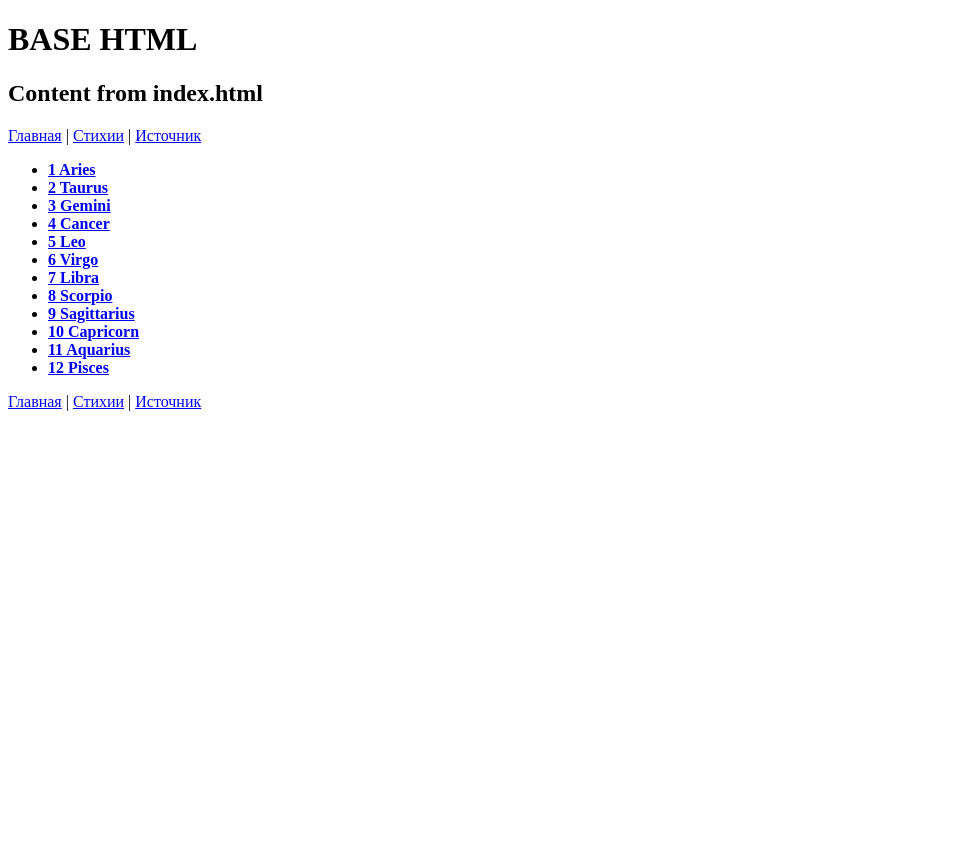
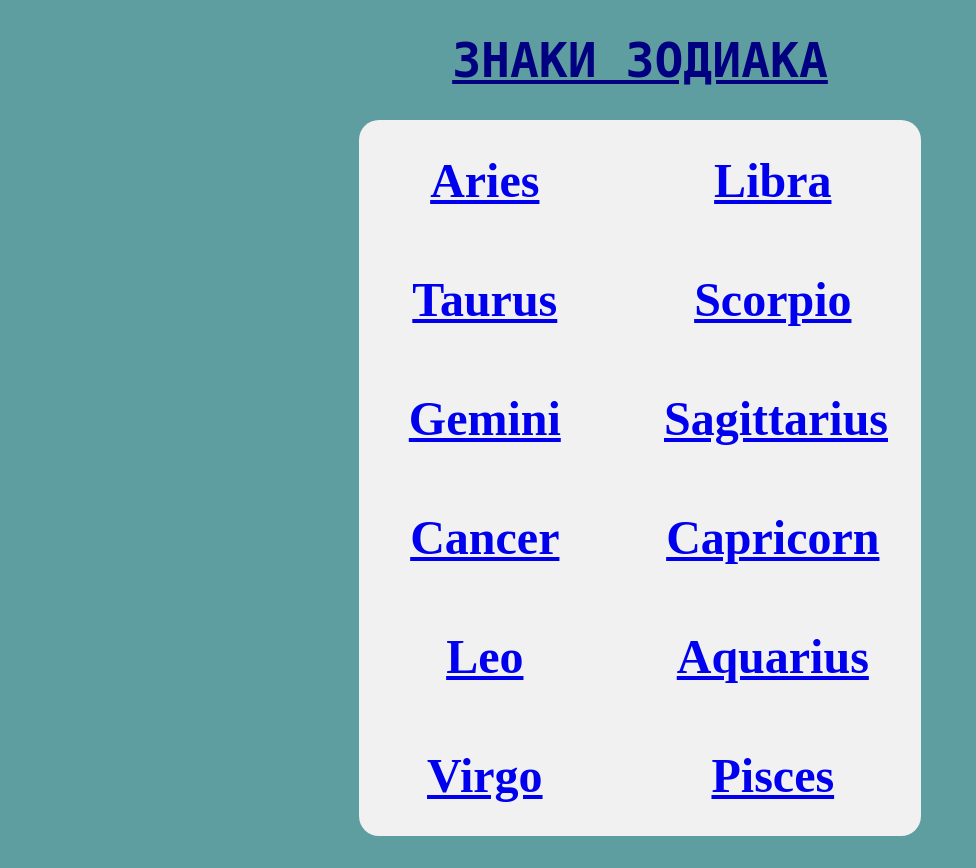
Before and after one commit to ArchOffPy/django_eg, a Django app: page /horoscope/ in a window 1280 px wide. Shown: the whole page, without its empty margins (0-976 px from the left). Before the commit the page ends 411 px from the top, so only its background shows below. Run offline with Django 5.2, Linux system fonts and the light colour scheme.

Commit message:
created globas static directory, base.css, and refactoried all html templates

```diff
--- a/my_page/horoscope/static/horoscope/css/index.css
+++ b/my_page/horoscope/static/horoscope/css/index.css
@@ -0,0 +1,32 @@
+ul {
+  -webkit-column-count: 2;
+  -moz-column-count: 2;
+  column-count: 2;
+  list-style-type: none;
+  background-color: #f1f1f1;
+  width: 90%;
+  max-width: 35rem;
+  border-radius: 20px;
+  margin: 2rem auto;
+  padding: 1px;
+}
+
+
+ul li {
+  text-align: center;
+  width: 80%;
+  font-size: 3rem;
+  padding: 2rem 1rem;
+}
+
+ul a:hover, ul a:active {
+  color: crimson;
+}
+
+h1 {
+  color: navy;
+  text-align: center;
+  font-family: "Andale Mono", AndaleMono, monospace;
+  font-size: 48px;
+  text-decoration: underline;
+}
--- a/my_page/horoscope/templates/horoscope/index.html
+++ b/my_page/horoscope/templates/horoscope/index.html
@@ -1,22 +1,23 @@
-{% extends 'base.html' %} # Расширение базового шаблона
+{% extends 'base.html' %}
 
-# это попадает в блок title базового шаблона base.html
+{% load static %}
+{% block css_additional %}
+    <link rel="stylesheet" href="{% static 'horoscope/css/index.css' %}">
+{% endblock %}
+
+
 {% block title %}
     Menu
 {% endblock %}
 
 
-# это попадает в блок content базового шаблона base.html
+
 {% block content %}
-    <h2>Content from index.html</h2>
-
-    {% include 'includes/navbar.html' %}
-
+    <h1>ЗНАКИ ЗОДИАКА</h1>
     <ul>
     {% for sign in signs %}
-        <li><b><a href="{% url 'name_zodiac' sign_zodiac=sign %}">{{ forloop.counter }} {{ sign|title }}</a></b></li>
+        <li><b><a href="{% url 'name_zodiac' sign_zodiac=sign %}">{{ sign|title }}</a></b></li>
     {% endfor %}
     </ul>
 
-    {% include 'includes/navbar.html' %}
 {% endblock %}
--- a/my_page/horoscope/templates/includes/navbar.html
+++ b/my_page/horoscope/templates/includes/navbar.html
@@ -1,5 +1,8 @@
 <nav>
-    <a href="{% url 'horoscope_index'%}">Главная</a> |
-    <a href="{% url 'get_element_page'%}">Стихии</a> |
+    <a href="{% url 'horoscope_index'%}">Главная</a>
+    <a href="{% url 'get_element_page'%}">Стихии</a>
     <a href="https://www.homeenglish.ru/OtherGoroscop.htm">Источник</a>
+    {% for sign in signs %}
+        <a href="{% url 'name_zodiac' sign_zodiac=sign %}">{{ sign|title }}</a>
+    {% endfor %}
 </nav>
--- a/my_page/horoscope/views.py
+++ b/my_page/horoscope/views.py
@@ -4,22 +4,20 @@
 from django.http import HttpResponse, HttpResponseNotFound, HttpResponseRedirect
 from django.urls import reverse
 from datetime import date as dt
-from dataclasses import dataclass
-# from django.template.loader import render_to_string
 
 signs_zodiac = {
-    'aries': 'Знак зодиака ОВЕН',
-    'taurus': 'Знак зодиака ТЕЛЕЦ',
-    'gemini': 'Знак зодиака БЛИЗНЕЦЫ',
-    'cancer': 'Знак зодиака РАК',
-    'leo': 'Знак зодиака ЛЕВ',
-    'virgo': 'Знак зодиака ДЕВА',
-    'libra': 'Знак зодиака ВЕСЫ',
-    'scorpio': 'Знак зодиака СКОРПИОН',
-    'sagittarius': 'Знак зодиака СТРЕЛЕЦ',
-    'capricorn': 'Знак зодиака КОЗЕРОГ',
-    'aquarius': 'Знак зодиака ВОДОЛЕЙ',
-    'pisces': 'Знак зодиака РЫБЫ'
+    'aries': 'Овен - первый знак зодиака, планета Марс (с 21 марта по 20 апреля).',
+    'taurus': 'Телец - второй знак зодиака, планета Венера (с 21 апреля по 21 мая).',
+    'gemini': 'Близнецы - третий знак зодиака, планета Меркурий (с 22 мая по 21 июня).',
+    'cancer': 'Рак - четвёртый знак зодиака, Луна (с 22 июня по 22 июля).',
+    'leo': 'Лев - пятый знак зодиака, солнце (с 23 июля по 21 августа).',
+    'virgo': 'Дева - шестой знак зодиака, планета Меркурий (с 22 августа по 23 сентября).',
+    'libra': 'Весы - седьмой знак зодиака, планета Венера (с 24 сентября по 23 октября).',
+    'scorpio': 'Скорпион - восьмой знак зодиака, планета Марс (с 24 октября по 22 ноября).',
+    'sagittarius': 'Стрелец - девятый знак зодиака, планета Юпитер (с 23 ноября по 22 декабря).',
+    'capricorn': 'Козерог - десятый знак зодиака, планета Сатурн (с 23 декабря по 20 января).',
+    'aquarius': 'Водолей - одиннадцатый знак зодиака, планеты Уран и Сатурн (с 21 января по 19 февраля).',
+    'pisces': 'Рыбы - двенадцатый знак зодиака, планеты Юпитер (с 20 февраля по 20 марта).'
 }
 
 elements_zodiac = {
@@ -29,21 +27,21 @@
     'water': ['cancer', 'scorpio', 'pisces']
 }
 
+signs_zodiac_by_day = {
+    'aries': (dt(4, 3, 21), dt(4, 4, 20)),
+    'taurus': (dt(4, 4, 21), dt(4, 5, 21)),
+    'gemini': (dt(4, 5, 22), dt(4, 6, 21)),
+    'cancer': (dt(4, 6, 22), dt(4, 7, 22)),
+    'leo': (dt(4, 7, 23), dt(4, 8, 21)),
+    'virgo': (dt(4, 8, 22), dt(4, 9, 23)),
+    'libra': (dt(4, 9, 24), dt(4, 10, 23)),
+    'scorpio': (dt(4, 10, 24), dt(4, 11, 22)),
+    'sagittarius': (dt(4, 11, 23), dt(4, 12, 22)),
+    'capricorn': (dt(3, 12, 23), dt(4, 1, 20)),
+    'aquarius': (dt(4, 1, 21), dt(4, 2, 19)),
+    'pisces': (dt(4, 2, 20), dt(4, 3, 20))
+}
 
-signs_zodiac_by_day = {
-    'aries': (dt(4,3,21), dt(4, 4, 20)),
-    'taurus': (dt(4,4,21), dt(4, 5, 21)),
-    'gemini': (dt(4,5,22), dt(4, 6, 21)),
-    'cancer': (dt(4,6,22), dt(4, 7, 22)),
-    'leo': (dt(4,7,23), dt(4, 8, 21)),
-    'virgo': (dt(4,8,22), dt(4, 9, 23)),
-    'libra': (dt(4,9,24), dt(4, 10, 23)),
-    'scorpio': (dt(4,10,24), dt(4, 11, 22)),
-    'sagittarius': (dt(4,11,23), dt(4, 12, 22)),
-    'capricorn': (dt(3,12,23), dt(4, 1, 20)),
-    'aquarius': (dt(4,1,21), dt(4, 2, 19)),
-    'pisces': (dt(4,2,20), dt(4, 3, 20))
-}
 
 def index(request):
     """Главная страница со знаками зодиака"""
@@ -77,30 +75,37 @@
 
 def get_signs_about_elements(request, element):
     """Получение знака зодиака из стихии"""
-    if element not in elements_zodiac:
-        return HttpResponseNotFound(f'Такой стихии не существует - {element}')
+    # if element not in elements_zodiac:
+    #     return HttpResponseNotFound(f'Такой стихии не существует - {element}')
+    #
+    # li_elements = ''
+    # for sign in elements_zodiac[element]:
+    #     redirect_url = reverse('name_zodiac', args=(sign,))
+    #     li_elements += f'<li><a href={redirect_url}>{sign.title()}</a></li>'
+    #
+    # response = f"""
+    #     <ul>
+    #         {li_elements}
+    #     </ul>
+    #     """
+    data ={
+        'signs': elements_zodiac[element],
+    }
+    return render(request, 'horoscope/types_signs.html', context=data)
+    # return HttpResponse(response)
 
-    li_elements = ''
-    for sign in elements_zodiac[element]:
-        redirect_url = reverse('name_zodiac', args=(sign,))
-        li_elements += f'<li><a href={redirect_url}>{sign.title()}</a></li>'
-
-    response = f"""
-        <ul>
-            {li_elements}
-        </ul>
-        """
-    return HttpResponse(response)
 
 
 def get_info_about_sign_zodiac_by_name(request, sign_zodiac: str):
     """Получение информации о знаке зодиака по имени"""
-
+    signs = list(signs_zodiac)
     description = signs_zodiac.get(sign_zodiac, None)
     data = {
         'description_zodiac': description,
         'incorrect_sign_zodiac': sign_zodiac,
         'sign_for_title': sign_zodiac,
+        'signs': signs,
+        'ru_name_zodiac': description.split()[0],
     }
     return render(request, 'horoscope/info_zodiac.html', context=data)
 
@@ -113,6 +118,7 @@
     sign = signs[sign_zodiac - 1]
     redirect_url = reverse('name_zodiac', args=(sign,))
     return HttpResponseRedirect(redirect_url)
+
 
 def sign_by_day(request, month: int, day: int):
     """Получение информации о знаке зодиака по месяцу и дню месяца"""
--- a/my_page/my_page/settings.py
+++ b/my_page/my_page/settings.py
@@ -123,6 +123,10 @@
 
 STATIC_URL = 'static/'
 
+STATICFILES_DIRS = [
+    BASE_DIR / 'static',
+]
+
 # Default primary key field type
 # https://docs.djangoproject.com/en/5.1/ref/settings/#default-auto-field
 
--- /dev/null
+++ b/my_page/requirements.txt
@@ -0,0 +1,3 @@
+asgiref==3.8.1
+Django==5.1.6
+sqlparse==0.5.3
--- a/my_page/templates/base.html
+++ b/my_page/templates/base.html
@@ -1,11 +1,15 @@
+{% load static %}
+
 <!DOCTYPE html>
 <html lang="en">
 <head>
     <meta charset="UTF-8">
     <title> {% block title %} {% endblock %} </title>
+    <link rel="stylesheet" href="{% static 'css/base.css' %}">
+    {% block css_additional %} {% endblock %}
 </head>
 <body>
-    <h1>BASE HTML</h1>
+
     {% block content %} {% endblock %}
 
 </body>
```
Also changed, not shown: my_page/horoscope/static/horoscope/css/info_zodiac.css (+13 -0 lines), my_page/horoscope/templates/horoscope/info_zodiac.html (+7 -2 lines), my_page/horoscope/templates/horoscope/types.html (+6 -2 lines), my_page/horoscope/templates/horoscope/types_signs.html (+3 -4 lines).
